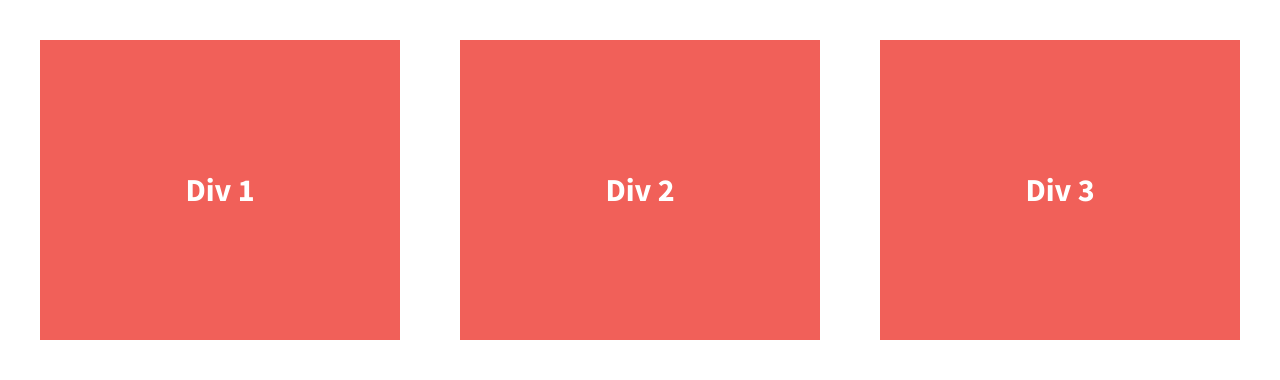
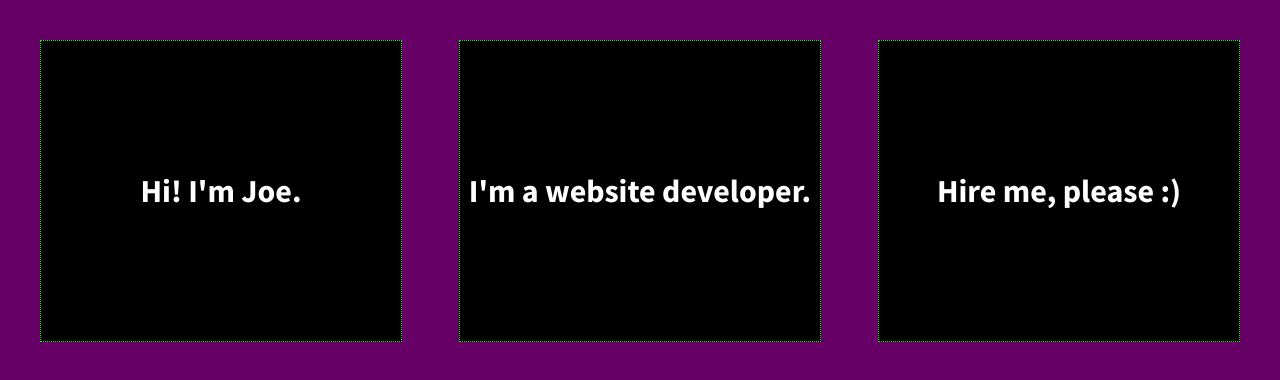
Before and after one commit to Joseph-T87/flex-grid, a plain HTML site: page 07.01-206-divs-flexbox-starter/index.html in a window 1280 px wide. Drawn offline with nearby package versions, Linux system fonts and the light colour scheme.

Commit message:
Second commit

```diff
--- a/07.01-206-divs-flexbox-starter/css/main.css
+++ b/07.01-206-divs-flexbox-starter/css/main.css
@@ -97,7 +97,7 @@ textarea {
 
 
 html {
-  background-color: #fff;
+  background-color: #660066;
   height: 100%;
 }
 
@@ -119,12 +119,13 @@ body {
   color: #fff;
   line-height: 1.5em;
   font-size: 1.6em;
-  background-color: #f16059;
+  background-color: #000;
   height: 300px;
   display: flex;
   width: 30%;
   justify-content: center;
   align-items: center;
+  border: 1px dotted #00ff00;
 }
 
 
--- a/07.01-206-divs-flexbox-starter/index.html
+++ b/07.01-206-divs-flexbox-starter/index.html
@@ -23,13 +23,13 @@
 
         <section class="wrapper">
             <div class="div-1">
-                Div 1
+                Hi! I'm Joe.
             </div>
             <div class="div-2">
-                Div 2
+                I'm a website developer.
             </div>
             <div class="div-3">
-                Div 3
+                Hire me, please :)
             </div>
         </section>
 
```
